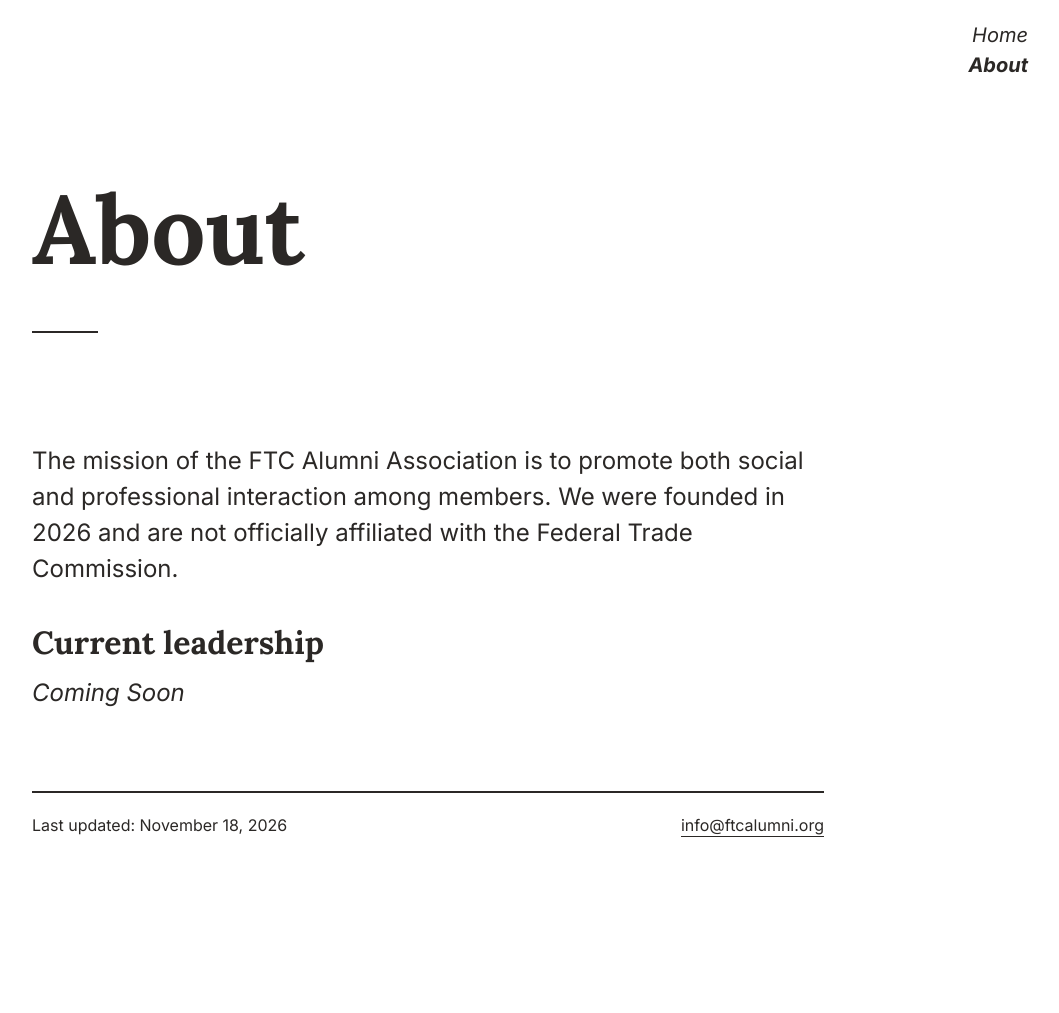
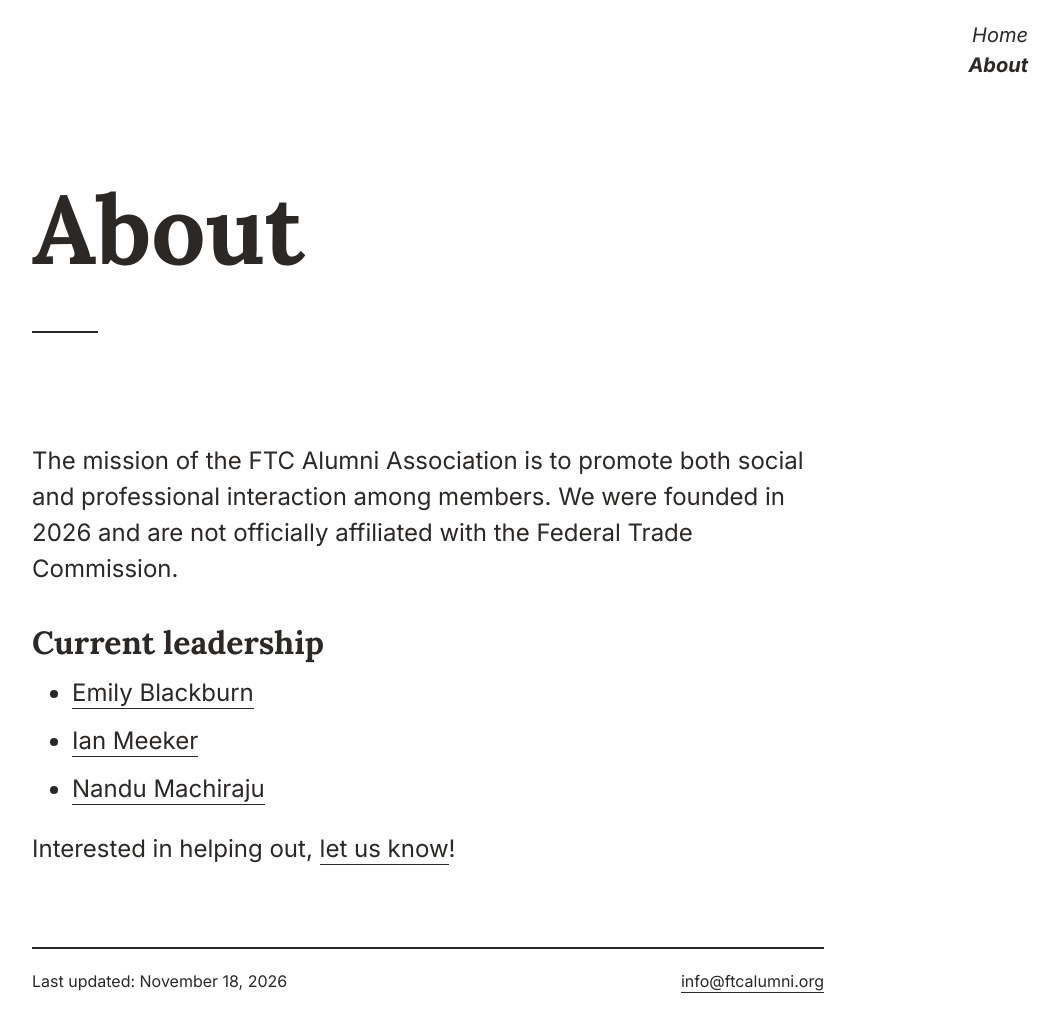
Before and after one commit to ftcalumni/ftcalumni.org, a Jekyll site: the page built from about.md, in a window 1280 px wide. Shown: the whole page, without its empty margins (212-1271 px from the left). Built offline with Jekyll 4.4.1, drawn with Linux system fonts in a browser that asks for light colours; before the commit the page ends 900 px from its top, so only the background shows below that.

Commit message:
Update leadership section with current members

```diff
--- a/about.md
+++ b/about.md
@@ -8,4 +8,8 @@ The mission of the FTC Alumni Association is to promote both social and professi
 
 ## Current leadership
 
-_Coming Soon_
+* [Emily Blackburn](https://www.kslaw.com/people/emily-blackburn)
+* [Ian Meeker](https://imeeker.com)
+* [Nandu Machiraju](https://www.linkedin.com/in/nmachiraju)
+
+Interested in helping out, [let us know](info@ftcalumni.org)!
```
